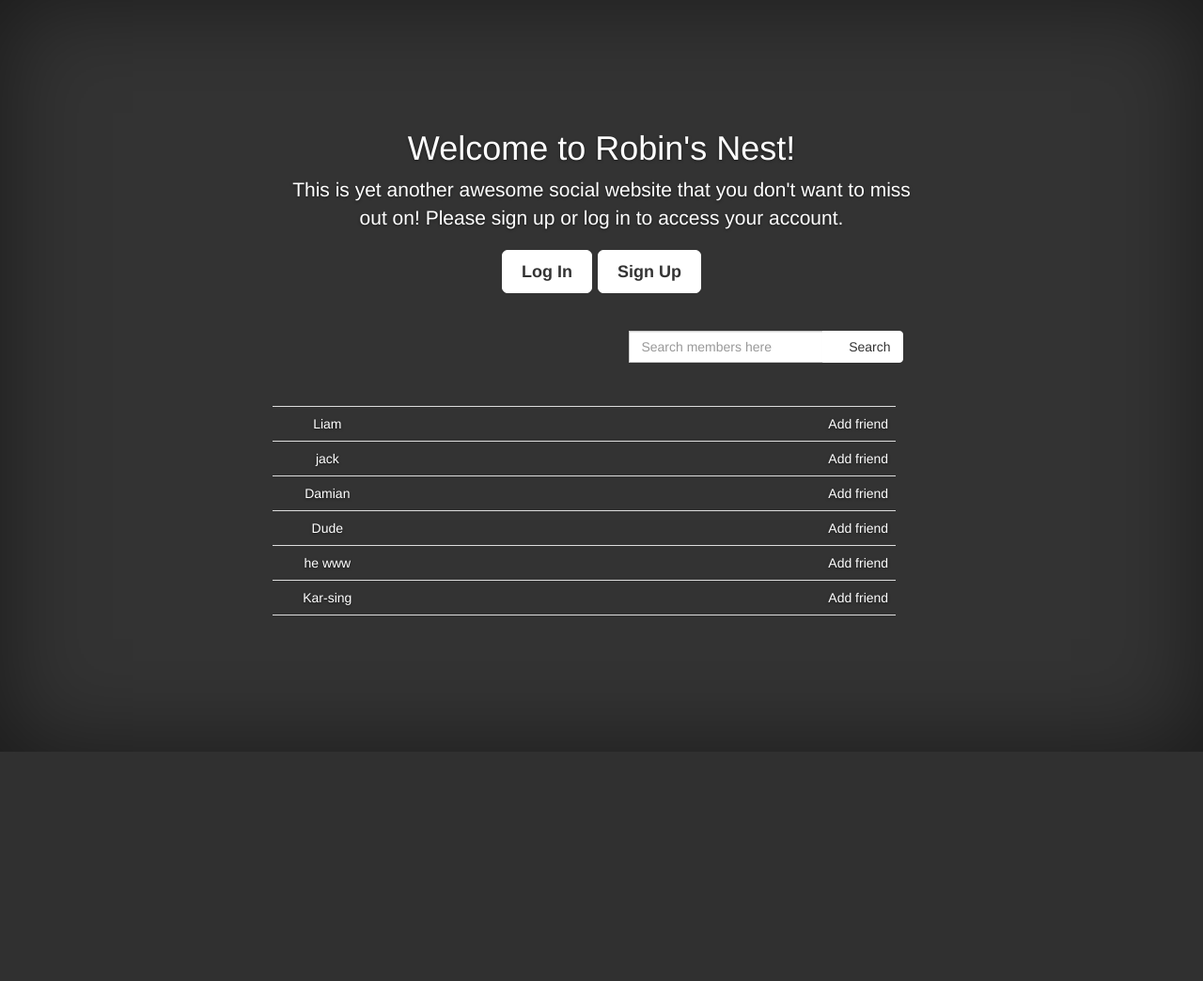
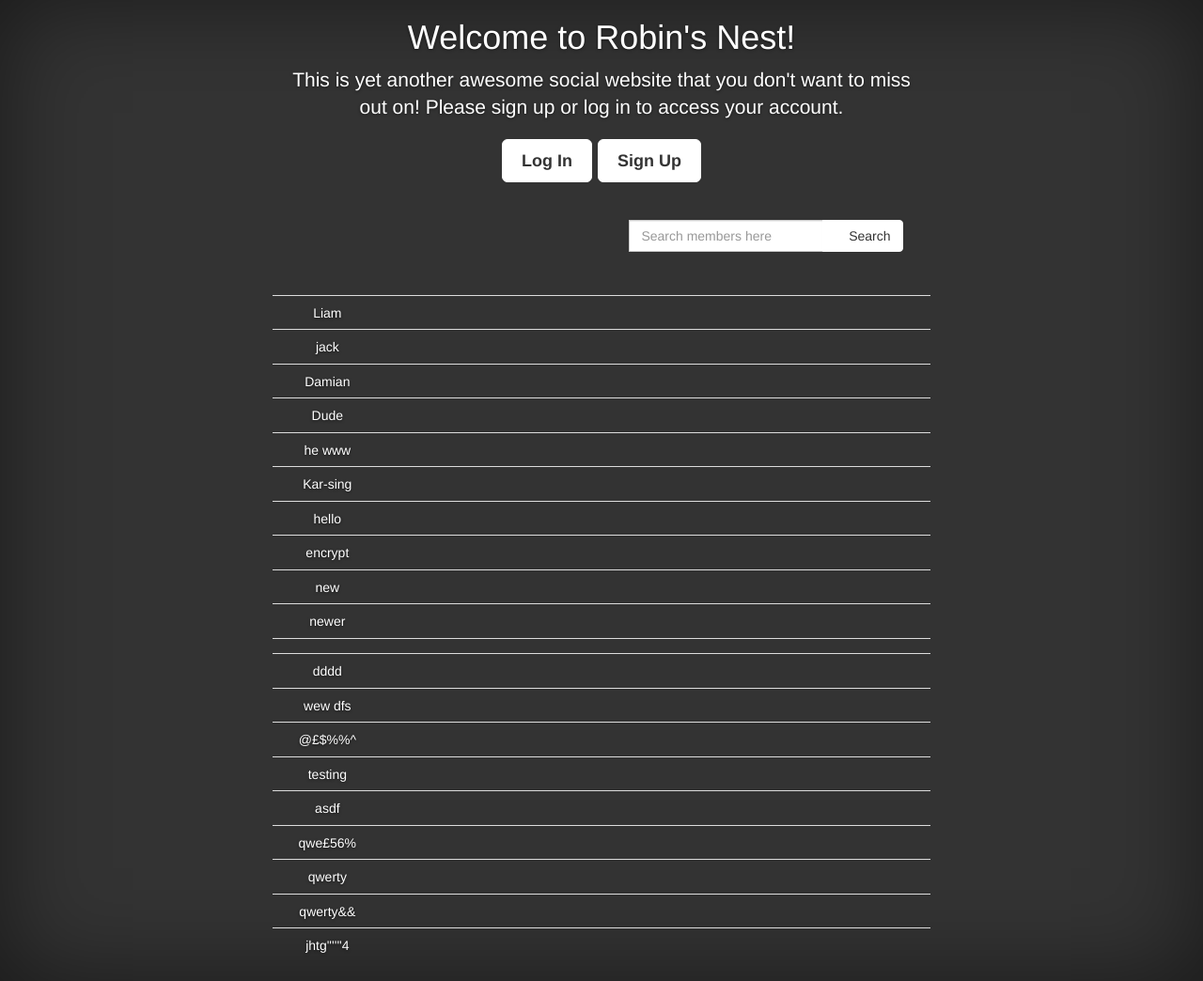
Before and after one commit to Storblor/social-django-1.9, a Django app: template social/templates/social/members.html in a window 1280 px wide. Shown: the whole page at 94% size. Before the commit the page ends 800 px from the top, so only its background shows below. Run offline with Django 3.2, Linux system fonts and the light colour scheme; the template is opened without the code that fills it: values that come from a table or form of the project are taken from there, others are empty; data comes from the database, SQL or seed files in the repository; tables that the repository leaves empty hold one stand-in row (values such as "Sample post"); some libraries are stand-ins or nearby versions; some web fonts are replaced.

Commit message:
Members who are friends no longer have ' add friend' option next to their name

```diff
--- a/social/templates/social/members.html
+++ b/social/templates/social/members.html
@@ -43,14 +43,22 @@
                     </form>
               </div>
               <br><br> <br>
-              <table class="table table-fixed">
+              <table class="table table-reflow">
               <tbody>
               {% if members %}
                {% for member in members %}
-                <tr>
+                   <tr>
+                   {% if member in followers %}
+                    <tr>
                     <td class="col-xs-2"> <a href="?view={{ member.username }}"> {{ member.username }} </a></td>
-                    <td class="col-xs-8"><td> <a href="?invite={{ member.username }}">Add friend</a></td>
-                </tr>
+                    <td class="col-xs-8"><td></td>
+                    </tr>
+                    {% else %}
+                       <tr>
+                            <td class="col-xs-2"> <a href="?view={{ member.username }}"> {{ member.username }} </a></td>
+                            <td class="col-xs-8"><td> <a href="?invite={{ member.username }}"> Add friend</a></td>
+                       </tr>
+                   {% endif %}
               {% endfor %}
               {% else %}
                     {% for member in results %}
```
